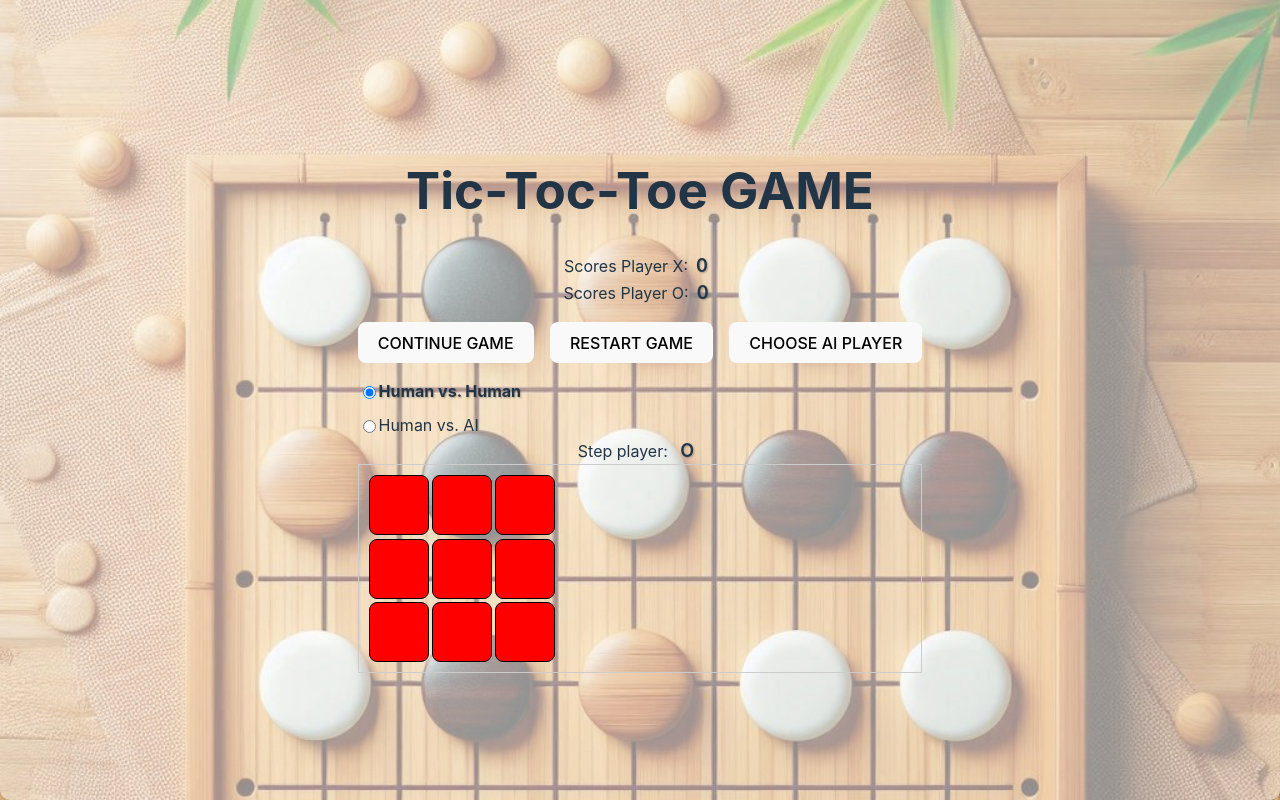
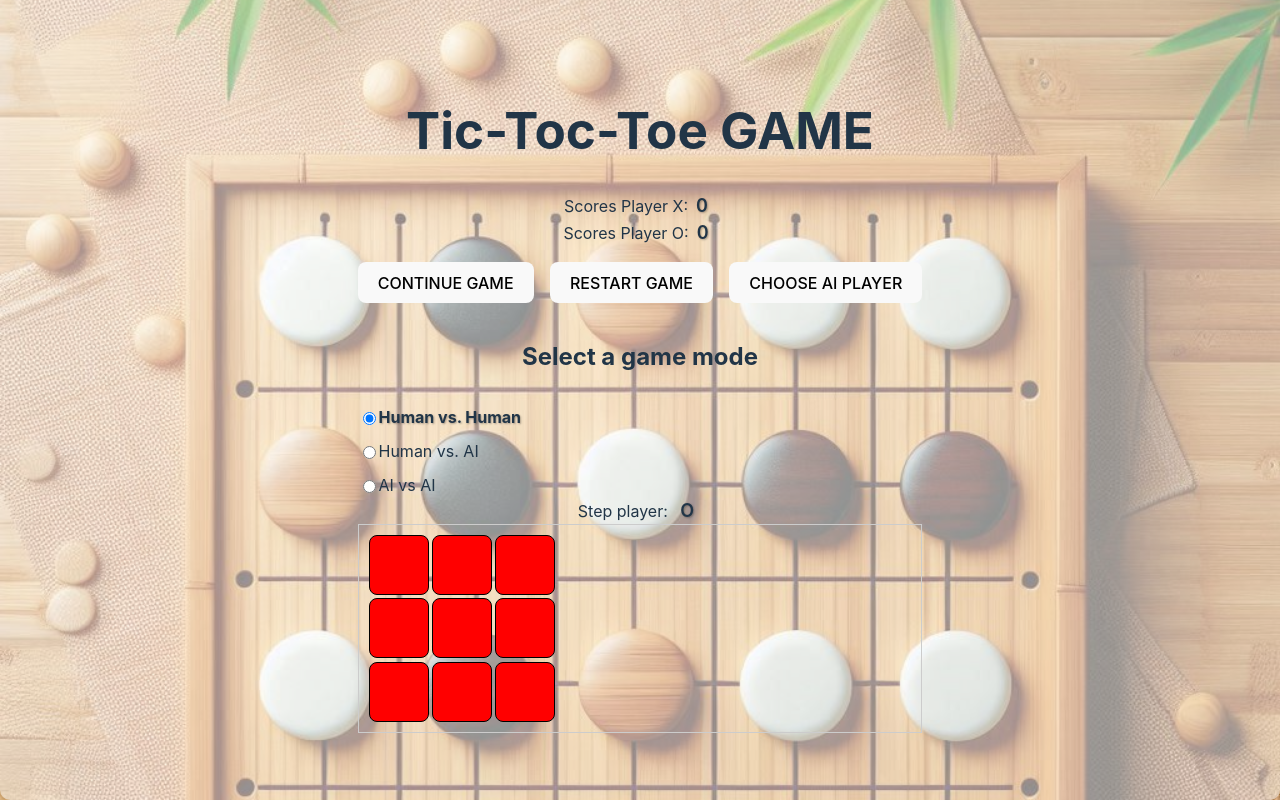
Before and after one commit to AlexandrSherbina/tic-tac-toe-react, a React (Vite) app: page / in a window 1280 px wide. Built offline with nearby package versions, Linux system fonts and the light colour scheme.

Commit message:
added availability

```diff
--- a/src/PanelGame/GameModeSelector/GameModeSelector.tsx
+++ b/src/PanelGame/GameModeSelector/GameModeSelector.tsx
@@ -5,41 +5,36 @@ import useGameMode from "./useGameMode";
 const HUMAN_VS_AI = "human-ai";
 const HUMAN_VS_HUMAN = "human-human";
 
-type valueTypes = typeof HUMAN_VS_HUMAN | typeof HUMAN_VS_AI;
 interface GameMode {
-  value: valueTypes;
+  value: string;
   label: string;
 }
 
-const gameModes: GameMode[] = [
-  { value: HUMAN_VS_HUMAN, label: "Human vs. Human" },
-  { value: HUMAN_VS_AI, label: "Human vs. AI" },
-];
-
-interface GameModeSelectorTypes {
-  computerPlayer?: boolean;
-  setComputerPlayer: (val: boolean) => void;
+interface GameModeSelectorProps {
+  gameModes: GameMode[];
+  initialMode: GameMode["value"];
 }
 
-const GameModeSelector: React.FC<GameModeSelectorTypes> = ({
-  setComputerPlayer,
-  computerPlayer,
+const GameModeSelector: React.FC<GameModeSelectorProps> = ({
+  gameModes,
+  initialMode,
 }) => {
-  const { selectedMode, handleModeChange } = useGameMode();
-  const handleChange = (value: GameMode["value"]) => {
-    handleModeChange(value);
-    if (value === HUMAN_VS_AI) setComputerPlayer(true);
-    if (value === HUMAN_VS_HUMAN) setComputerPlayer(false);
-  };
+  const { selectedMode, handleModeChange } = useGameMode(initialMode);
+  // const handleChange = (value: GameMode["value"]) => {
+  //   handleModeChange(value);
+  //   if (value === HUMAN_VS_AI) setComputerPlayer(true);
+  //   if (value === HUMAN_VS_HUMAN) setComputerPlayer(false);
+  // };
 
-  useEffect(() => {
-    computerPlayer
-      ? handleModeChange(HUMAN_VS_AI)
-      : handleModeChange(HUMAN_VS_HUMAN);
-  }, [computerPlayer]);
+  // useEffect(() => {
+  //   computerPlayer
+  //     ? handleModeChange(HUMAN_VS_AI)
+  //     : handleModeChange(HUMAN_VS_HUMAN);
+  // }, [computerPlayer]);
 
   return (
-    <div className="game-mode-selector">
+    <div className="game-mode-selector" aria-labelledby="game-mode-label">
+      <h2 id="game-mode-label">Select a game mode</h2>
       {gameModes.map((mode) => (
         <div key={mode.value} className="game-mode-option">
           <input
@@ -48,7 +43,10 @@ const GameModeSelector: React.FC<GameModeSelectorTypes> = ({
             name="gameMode"
             value={mode.value}
             checked={selectedMode === mode.value}
-            onChange={(e) => handleChange(e.target.value as GameMode["value"])}
+            onChange={(e) =>
+              handleModeChange(e.target.value as GameMode["value"])
+            }
+            aria-checked={selectedMode === mode.value ? "true" : "false"}
           />
           <label htmlFor={mode.value}>{mode.label}</label>
         </div>
--- a/src/PanelGame/GameModeSelector/useGameMode.ts
+++ b/src/PanelGame/GameModeSelector/useGameMode.ts
@@ -1,15 +1,12 @@
 import { useState } from 'react';
-const HUMAN_VS_AI = "human-ai";
-const HUMAN_VS_HUMAN = "human-human";
 
-type values = typeof HUMAN_VS_HUMAN | typeof HUMAN_VS_AI;
 interface GameMode {
-    value: values;
+    value: string;
     label: string;
 }
 
-const useGameMode = () => {
-    const [selectedMode, setSelectedMode] = useState<GameMode['value']>(HUMAN_VS_HUMAN);
+const useGameMode = (initialMode: GameMode['value']) => {
+    const [selectedMode, setSelectedMode] = useState<GameMode['value']>(initialMode);
 
     const handleModeChange = (value: GameMode['value']) => {
         setSelectedMode(value);
--- a/src/PanelGame/PanelGame.tsx
+++ b/src/PanelGame/PanelGame.tsx
@@ -13,6 +13,16 @@ interface PanelGameProps {
   computerPlayer: boolean;
   setComputerPlayer: (val: boolean) => void;
 }
+
+interface GameMode {
+  value: string;
+  label: string;
+}
+const gameModes: GameMode[] = [
+  { value: "human-human", label: "Human vs. Human" },
+  { value: "human-ai", label: "Human vs. AI" },
+  { value: "ai-ai", label: "AI vs AI" },
+];
 
 const PanelGame: React.FC<PanelGameProps> = ({
   scores,
@@ -33,10 +43,7 @@ const PanelGame: React.FC<PanelGameProps> = ({
           computerPlayer={computerPlayer}
           setComputerPlayer={setComputerPlayer}
         ></ButtonPanel>
-        <GameModeSelector
-          computerPlayer={computerPlayer}
-          setComputerPlayer={setComputerPlayer}
-        />
+        <GameModeSelector gameModes={gameModes} initialMode="human-human" />
         <div className="container-step-players">
           Step player: <span>{playerSign(currentPlayer)}</span>
         </div>
```
